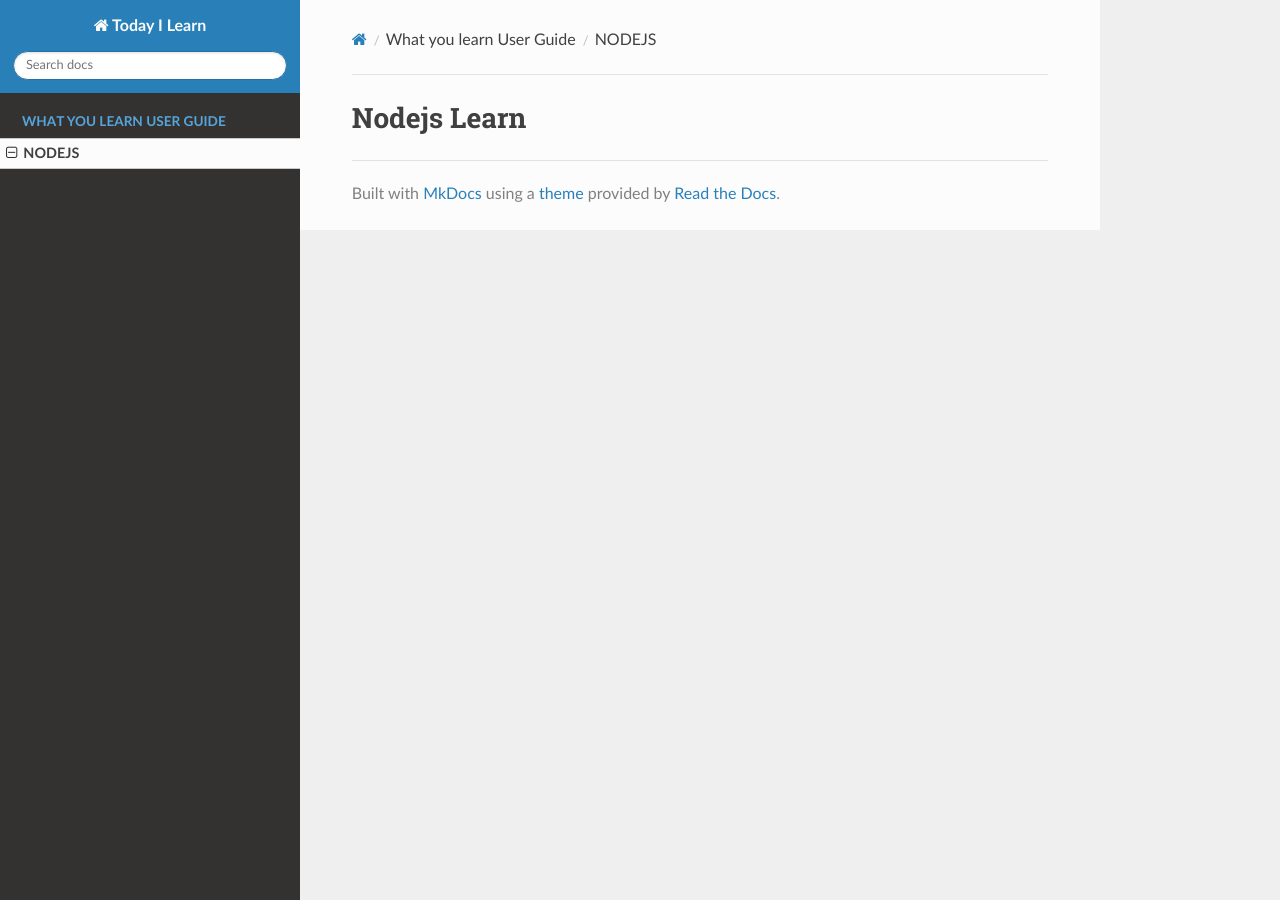
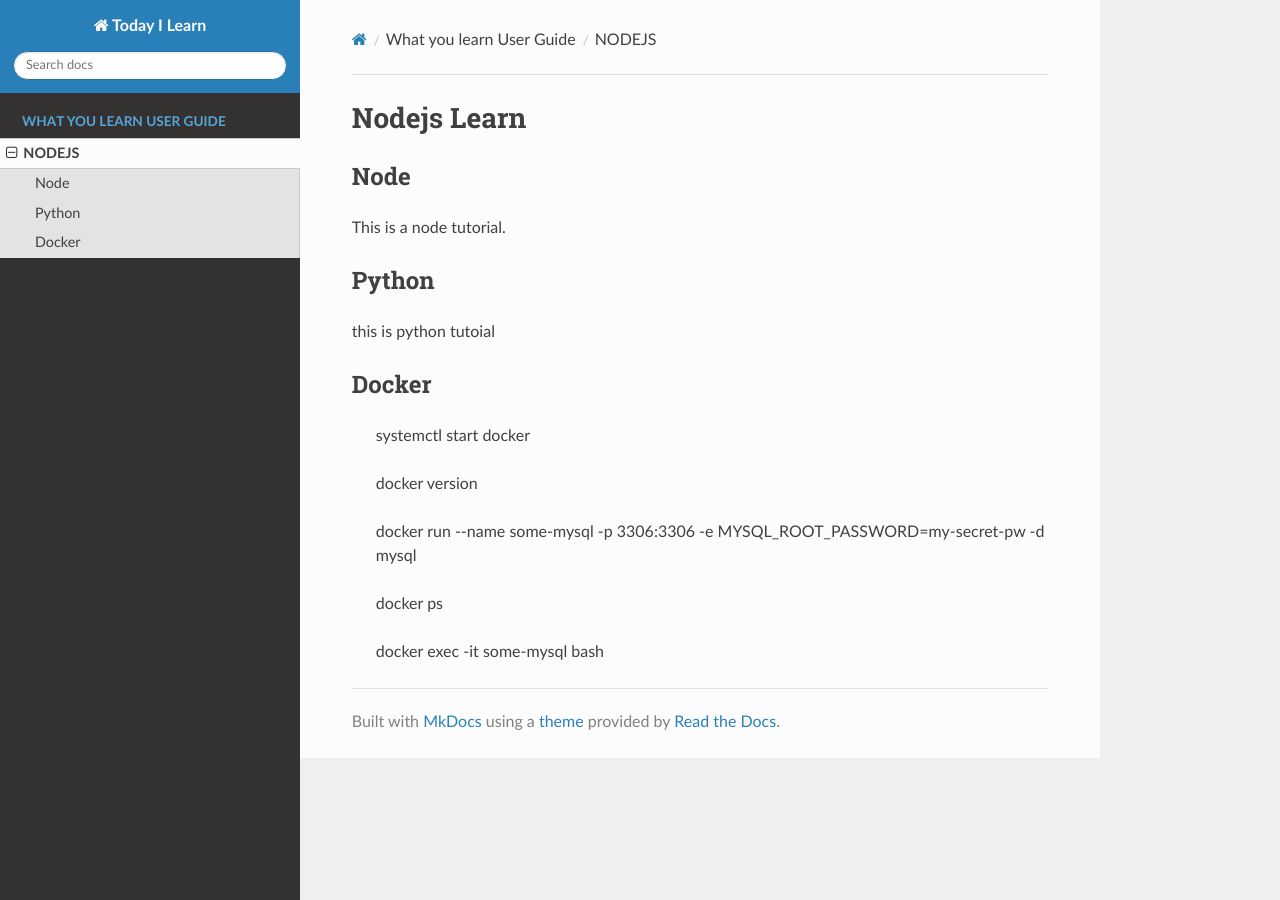
Before and after one commit to amolwank/todayIlearn, an MkDocs documentation site: the page built from docs/index.md, in a window 1280 px wide. Built offline with MkDocs 1.6.1, drawn with Linux system fonts in a browser that asks for light colours; nearby versions of some CDN libraries.

Commit message:
docker instructions

```diff
--- a/docs/index.md
+++ b/docs/index.md
@@ -1 +1,18 @@
 # Nodejs Learn
+
+## Node
+This is a node tutorial.
+## Python
+this is python tutoial
+
+## Docker
+
+>systemctl start docker
+
+>docker version
+
+>docker run --name some-mysql -p 3306:3306 -e MYSQL_ROOT_PASSWORD=my-secret-pw -d mysql
+
+>docker ps
+
+>docker exec -it some-mysql bash
```
